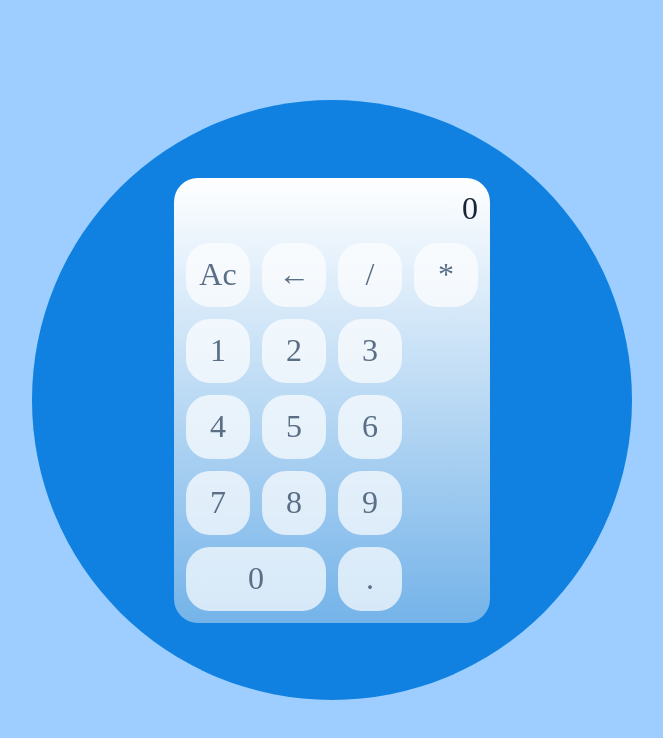
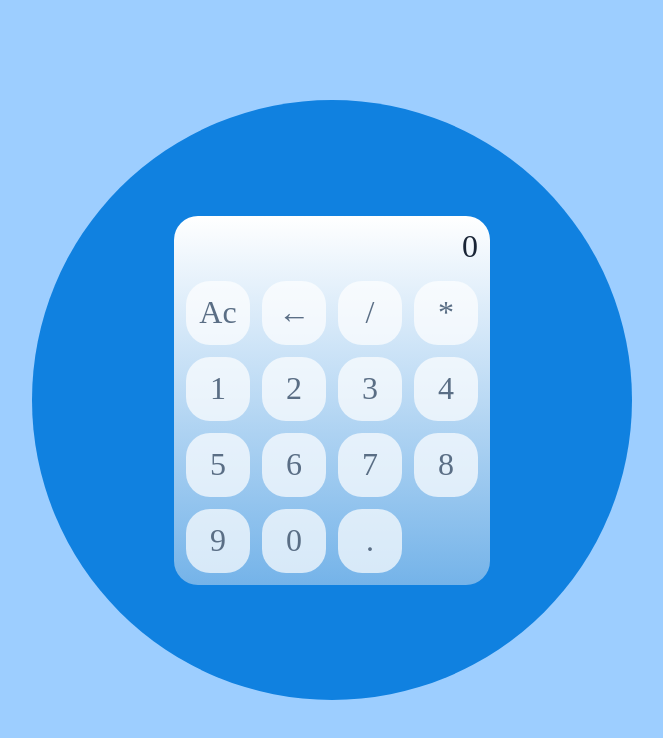
Before and after one commit to Leccon1/Calculator, a React (Vite) app: page / in a window 1280 px wide. Shown: the top 738 px of the page, without its empty margins (308-971 px from the left). Built offline with nearby package versions, Linux system fonts and the light colour scheme.

Commit message:
style(calculator): structure layout for number and helper buttons

```diff
--- a/src/App.module.scss
+++ b/src/App.module.scss
@@ -50,12 +50,28 @@
 		align-items: center;
 	}
 
-	.buttonNumbers {
-		grid-template-columns: repeat(3, 6.4rem);
+	.block {
+		display: flex;
+		flex-direction: row;
+		gap: 1.2rem;
 
-		& button:nth-last-child(2) {
-			grid-column: 1 /3;
-			aspect-ratio: 0;
+		.buttonNumbers {
+			grid-template-columns: repeat(3, 6.4rem);
+
+			& button:nth-last-child(2) {
+				grid-column: 1 /3;
+				aspect-ratio: 0;
+			}
+		}
+
+		.buttonHelpers {
+			grid-template-columns: none;
+			grid-template-rows: repeat(4, 1fr);
+
+			& button:last-child {
+				grid-row: 3 /5;
+				aspect-ratio: 0;
+			}
 		}
 	}
 }
```
